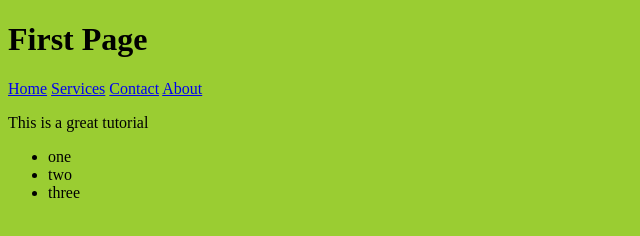
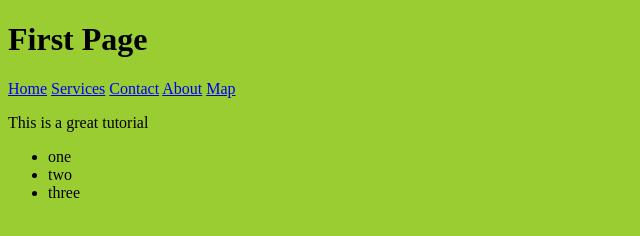
Before and after one commit to carlpenn/git-learning, a plain HTML site: page index.html in a window 1280 px wide. Shown: the full height of the page, 0-640 px from the left. Drawn offline with Linux system fonts and the light colour scheme; files that its build step writes are made by us from their sources.

```diff
--- a/index.html
+++ b/index.html
@@ -14,6 +14,7 @@
         <a href="/services.html">Services</a>
         <a href="/contact.html">Contact</a>
         <a href="/about.html">About</a>
+        <a href="/map.html">Map</a>
     </header>
     <p>This is a great tutorial</p>
     <ul>
```
